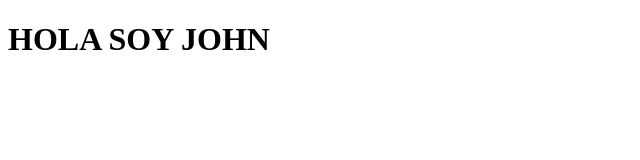
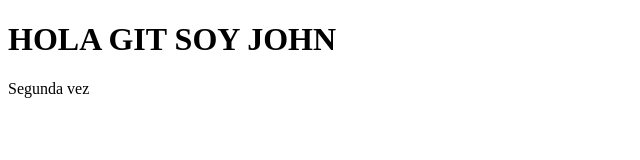
Before and after one commit to johnlopez0505/proyecto-git, a plain HTML site: page index.html in a window 1280 px wide. Shown: the whole page, without its empty margins (0-640 px from the left). Drawn offline with Linux system fonts and the light colour scheme.

Commit message:
version 0.0.2

```diff
--- a/index.html
+++ b/index.html
@@ -7,6 +7,7 @@
     <title>Mi primer archivo en git</title>
 </head>
 <body>
-     <h1>HOLA SOY JOHN</h1>
+     <h1>HOLA GIT SOY JOHN</h1>
+     <P>Segunda vez</P>
 </body>
 </html>
```
